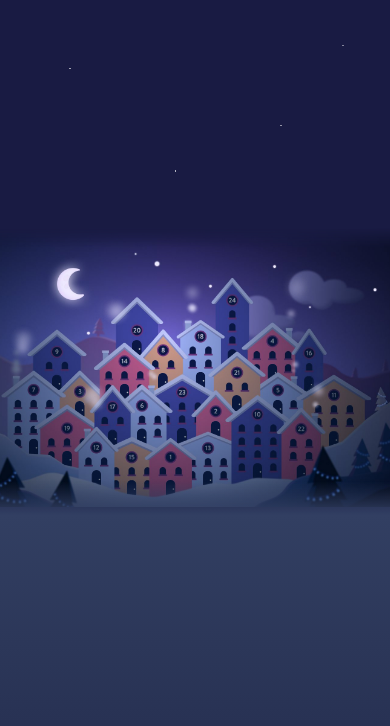
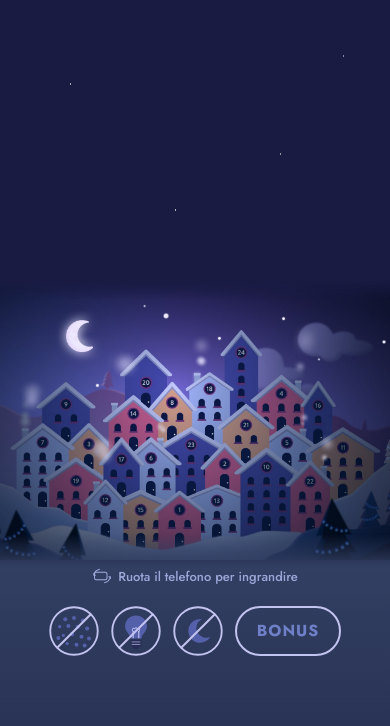
Before and after one commit to giovannaarcieri-crypto/calendario-avvento, a plain HTML site: page index.html in a window 390 px wide. Drawn offline with Linux system fonts and the light colour scheme.

Commit message:
App installata: icone, BONUS e Ruota; villaggio più centrato e più cielo
Co-Authored-By: Claude Opus 5.5 <noreply@anthropic.com>
Claude-Session: https://claude.ai/code/session_01D78iny6kKeKd3XmKCyHTrW

```diff
--- a/index.html
+++ b/index.html
@@ -271,7 +271,7 @@ body{
 @media (max-width:700px) and (orientation:portrait){
   /* tutto il villaggio nella larghezza dello schermo: si mostra solo la zona delle case (x 410–1700, y 0–925) */
   .cornice{max-width:none;overflow:hidden;height:calc(100vw * 1920 / 1290 * 925 / 1920)}
-  .scena{width:calc(100vw * 1920 / 1290);margin-left:calc(100vw * -410 / 1290)}
+  .scena{width:calc(100vw * 1920 / 1290);margin-left:calc(100vw * -380 / 1290)}
   .casella{width:6%}
   /* tutto lo schermo è il villaggio: cielo sopra, neve sotto */
   html,body{background:#191b43}
@@ -284,13 +284,20 @@ body{
     margin-top:-34px;padding:34px 0 calc(16px + env(safe-area-inset-bottom));
     background:linear-gradient(180deg,#323f6200 0,#323f62 34px,#2c3759 45%,#222a4c 100%)}
   /* solo villaggio e download: icone e BONUS piccoli, appoggiati sulla neve */
-  .cielo{flex-grow:1.15}
+  .cielo{flex-grow:1.7}
   .neve-giu{margin-top:-26px;padding-top:30px}
   .neve-giu .barra{flex:none;padding:0 12px;gap:12px}
-  /* in verticale: niente icone né BONUS, solo villaggio e download (in orizzontale restano quelli dell'immagine) */
-  .neve-giu .ico-btn,.neve-giu .pill-bonus{display:none!important}
+  /* dal browser (c'è il download): solo villaggio e download. Nell'app installata: icone e BONUS sulla neve */
+  body.con-download .neve-giu .ico-btn,body.con-download .neve-giu .pill-bonus{display:none!important}
+  .neve-giu .ico-btn{width:50px;height:50px}
+  .neve-giu .pill-bonus{height:50px;font-size:16px;padding:0 20px;border-width:2px}
+  body{padding-bottom:0}
+  html{background:#222a4c}
   .neve-giu .scarica{margin:8px auto 4px}
+  .neve-giu .barra{margin-top:6px}
   .ruota{display:none!important}
+  body:not(.con-download) .neve-giu .ruota{display:flex!important;margin:2px auto 14px;padding:0;border:none;background:none;font-size:13px;color:#b3b9ee;opacity:.85;gap:6px}
+  body:not(.con-download) .neve-giu .ruota svg{width:20px;height:20px}
   .icona,.bonus{display:none}
   .solo-mobile{display:inline-block}
   .ico-btn{display:inline-block}
@@ -663,6 +670,7 @@ disegna(); applica();
   const iOS = /iPad|iPhone|iPod/.test(ua) || (navigator.platform === 'MacIntel' && navigator.maxTouchPoints > 1);
   const android = /Android/.test(ua);
   const btn = $('btnInstalla');
+  new MutationObserver(() => document.body.classList.toggle('con-download', !btn.hidden)).observe(btn, {attributes:true, attributeFilter:['hidden']});
   let richiesta = null;
   window.addEventListener('beforeinstallprompt', e => { e.preventDefault(); richiesta = e; btn.hidden = false });
   window.addEventListener('appinstalled', () => { btn.hidden = true; toast('App installata! 🎄') });
--- a/sw.js
+++ b/sw.js
@@ -1,5 +1,5 @@
 // Funzionamento offline: salva tutti i file del calendario sul telefono
-const CACHE = 'avvento-v9';
+const CACHE = 'avvento-v10';
 const FILES = [
  "./",
  "apple-touch-icon.png",
```
